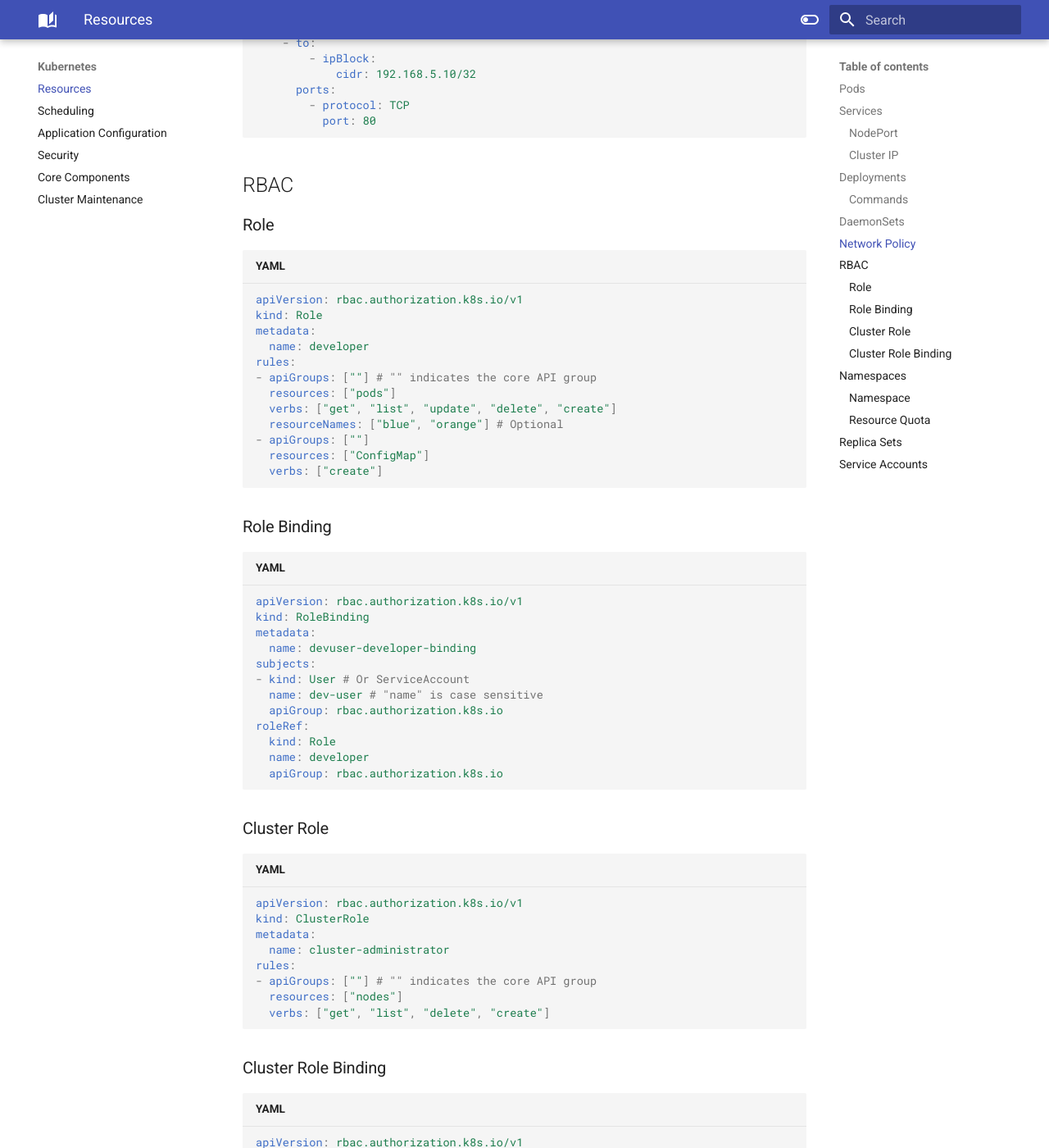
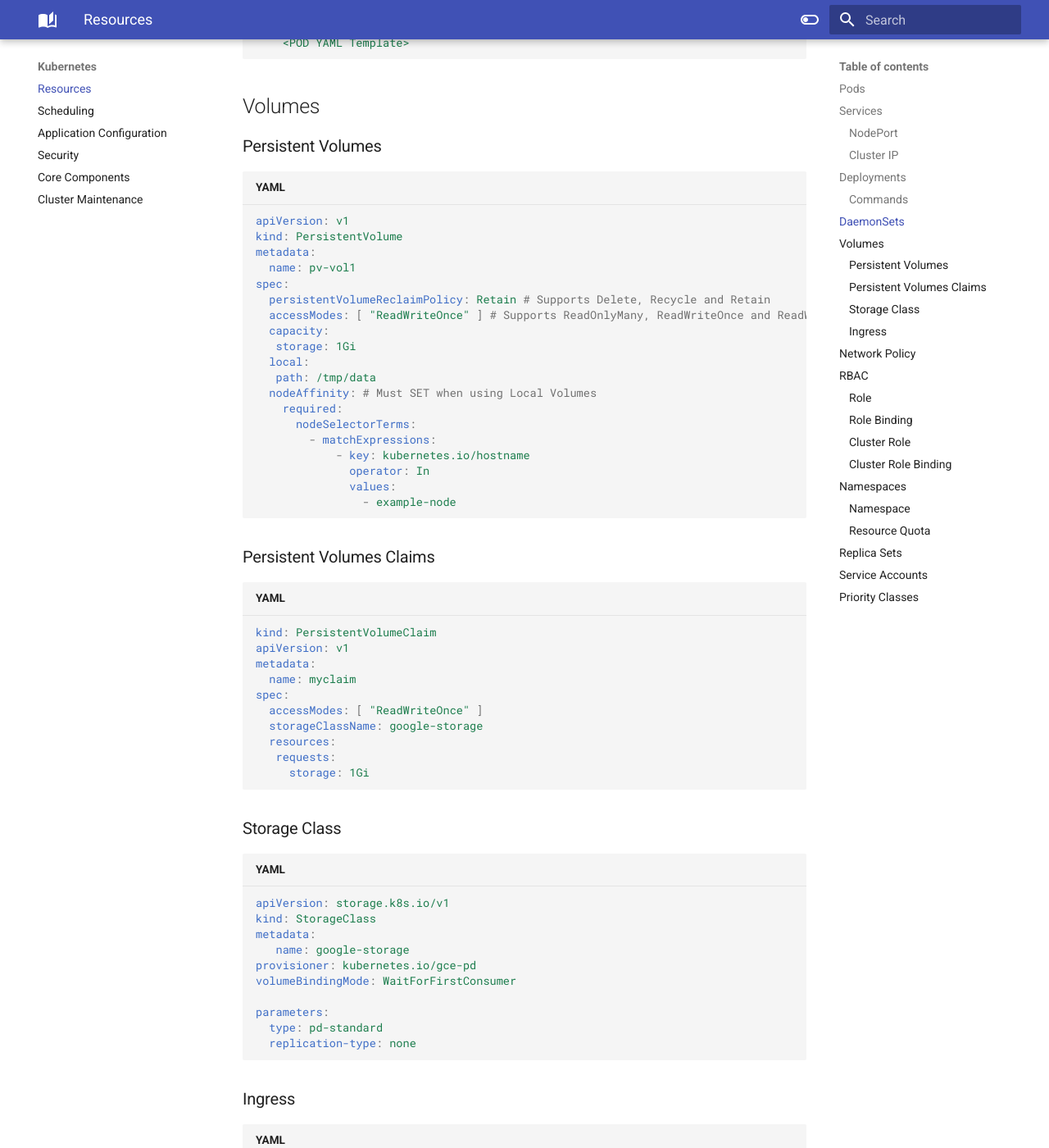
Before and after one commit to fdmsantos/mytechdocs, an MkDocs documentation site: the page built from docs/kubernetes/resources.md, in a window 1280 px wide and 1400 px high, scrolled down 4669 px. Shown: the whole window at 82% size. Built offline with MkDocs 1.6.1 and Material for MkDocs 9.7.7, drawn with Linux system fonts in a browser that asks for light colours; some of the changed text lies outside the part shown.

Commit message:
Add PC and Pod Affinity

````diff
--- a/docs/kubernetes/resources.md
+++ b/docs/kubernetes/resources.md
@@ -14,6 +14,7 @@ spec:
   schedulerName: my-scheduler # To Use Custom Scheduler
   securityContext:
     runAsUser: 1000
+  priorityClassName: high-priority-nonpreempting
   containers:
     - name: nginx-container
       image: nginx
@@ -39,6 +40,12 @@ spec:
             name: app-config
         - secretRef: # Inject Secret as Environment
             name: app-secret
+      volumeMounts:
+        - mountPath: /opt
+          name: data-volume
+        - mountPath: "/var/www/html"
+          name: web
+          readOnly: false
       resources:
         requests:
           memory: "1Gi"
@@ -67,6 +74,13 @@ spec:
     - name: app-secret-volume # Inject Secret as a file in a Volume
       secret:
         secretName: app-secret
+    - name: data-volume
+      hostPath: # That Works fine on Single Node
+        path: /data
+        type: Directory
+    - name: web
+      persistentVolumeClaim:
+        claimName: myclaim
   tolerations: # Scheduling
   - key: "app"
     operator: "Equal"
@@ -85,6 +99,26 @@ spec:
                 values:
                   - Large
                   - Medium
+    podAffinity:
+      requiredDuringSchedulingIgnoredDuringExecution:
+        - labelSelector:
+            matchExpressions:
+              - key: security
+                operator: In
+                values:
+                  - S1
+          topologyKey: topology.kubernetes.io/zone
+    podAntiAffinity:
+      preferredDuringSchedulingIgnoredDuringExecution:
+        - weight: 100
+          podAffinityTerm:
+            labelSelector:
+              matchExpressions:
+                - key: security
+                  operator: In
+                  values:
+                    - S2
+            topologyKey: topology.kubernetes.io/zone
 ```
 
 ## Services
@@ -172,6 +206,99 @@ spec:
       app: monitoring-agent
   template:
     <POD YAML Template>
+```
+
+## Volumes
+
+### Persistent Volumes
+
+```yaml
+apiVersion: v1
+kind: PersistentVolume
+metadata:
+  name: pv-vol1
+spec:
+  persistentVolumeReclaimPolicy: Retain # Supports Delete, Recycle and Retain
+  accessModes: [ "ReadWriteOnce" ] # Supports ReadOnlyMany, ReadWriteOnce and ReadWriteMany
+  capacity:
+   storage: 1Gi
+  local:
+   path: /tmp/data
+  nodeAffinity: # Must SET when using Local Volumes
+    required:
+      nodeSelectorTerms:
+        - matchExpressions:
+            - key: kubernetes.io/hostname
+              operator: In
+              values:
+                - example-node
+```
+
+### Persistent Volumes Claims
+
+```yaml
+kind: PersistentVolumeClaim
+apiVersion: v1
+metadata:
+  name: myclaim
+spec:
+  accessModes: [ "ReadWriteOnce" ]
+  storageClassName: google-storage
+  resources:
+   requests:
+     storage: 1Gi
+```
+
+### Storage Class
+
+```yaml
+apiVersion: storage.k8s.io/v1
+kind: StorageClass
+metadata:
+   name: google-storage
+provisioner: kubernetes.io/gce-pd
+volumeBindingMode: WaitForFirstConsumer
+
+parameters:
+  type: pd-standard
+  replication-type: none
+
+```
+
+### Ingress
+
+```yaml
+apiVersion: networking.k8s.io/v1
+kind: Ingress
+metadata:
+  name: ingress-wear-watch
+  annotations:
+    nginx.ingress.kubernetes.io/rewrite-target: /
+    nginx.ingress.kubernetes.io/ssl-redirect: False
+spec:
+  rules:
+    - http:
+        paths:
+          - path: /wear
+            backend:
+              service:
+                name: wear-service
+                port:
+                  number: 80
+          - path: /watch
+            backend:
+              service:
+                name: watch-service
+                port:
+                  number: 80
+    - host: watch.my-online-store.com
+      http:
+        paths:
+          - backend:
+              service:
+               name: watch-service
+               port:
+                 number: 80
 ```
 
 ## Network Policy
@@ -329,3 +456,16 @@ spec:
 kubectl create token <sa-account-name>
 kubectl create token <sa-account-name> # To create token
 ```
+
+## Priority Classes
+
+```yaml
+apiVersion: scheduling.k8s.io/v1
+kind: PriorityClass
+metadata:
+  name: high-priority-nonpreempting
+value: 1000000
+preemptionPolicy: Never # PreemptLowerPriority
+globalDefault: false
+description: "This priority class will not cause other pods to be preempted."
+```
````
Also changed, not shown: docs/kubernetes/coreComponents.md (+129 -4 lines).
